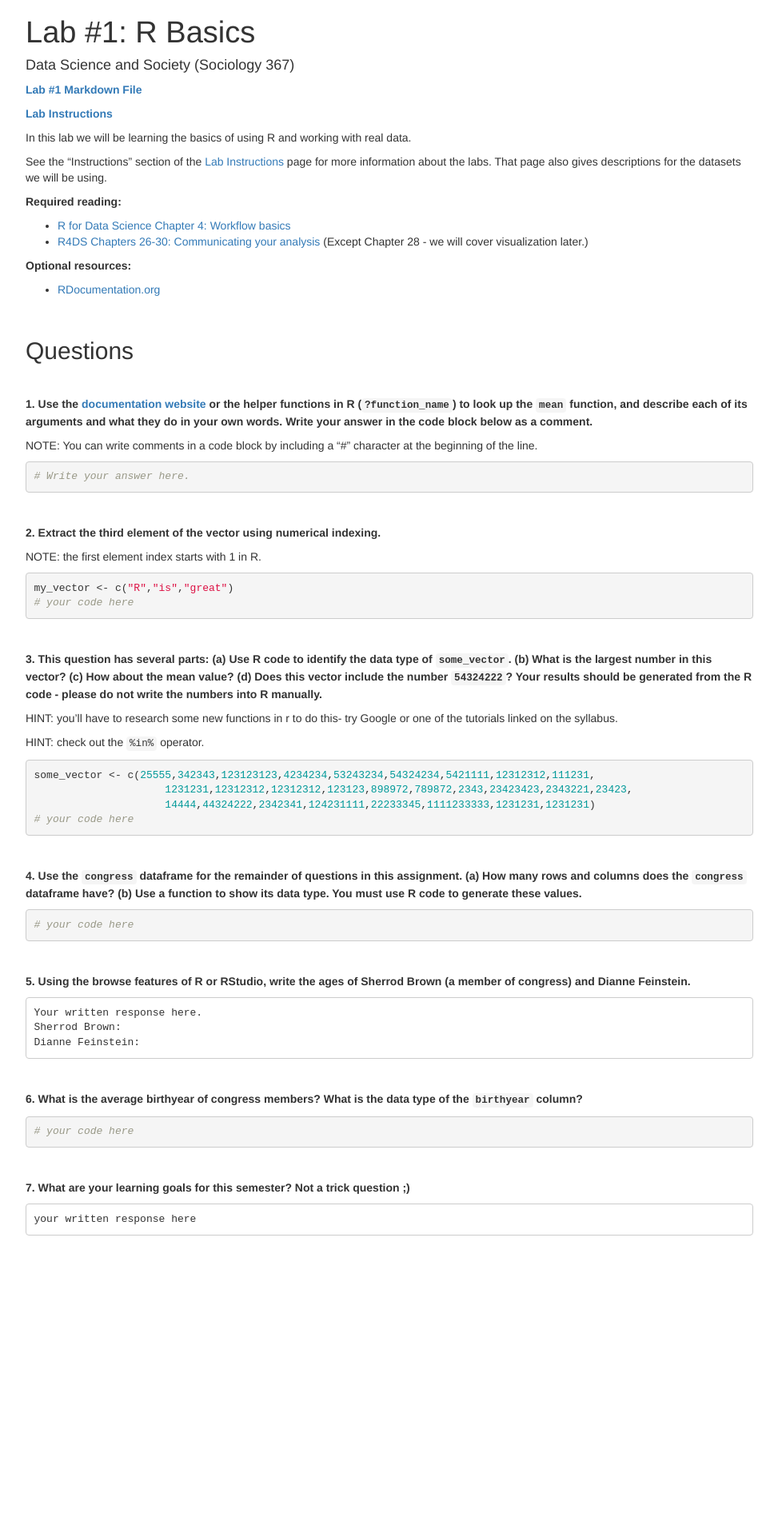
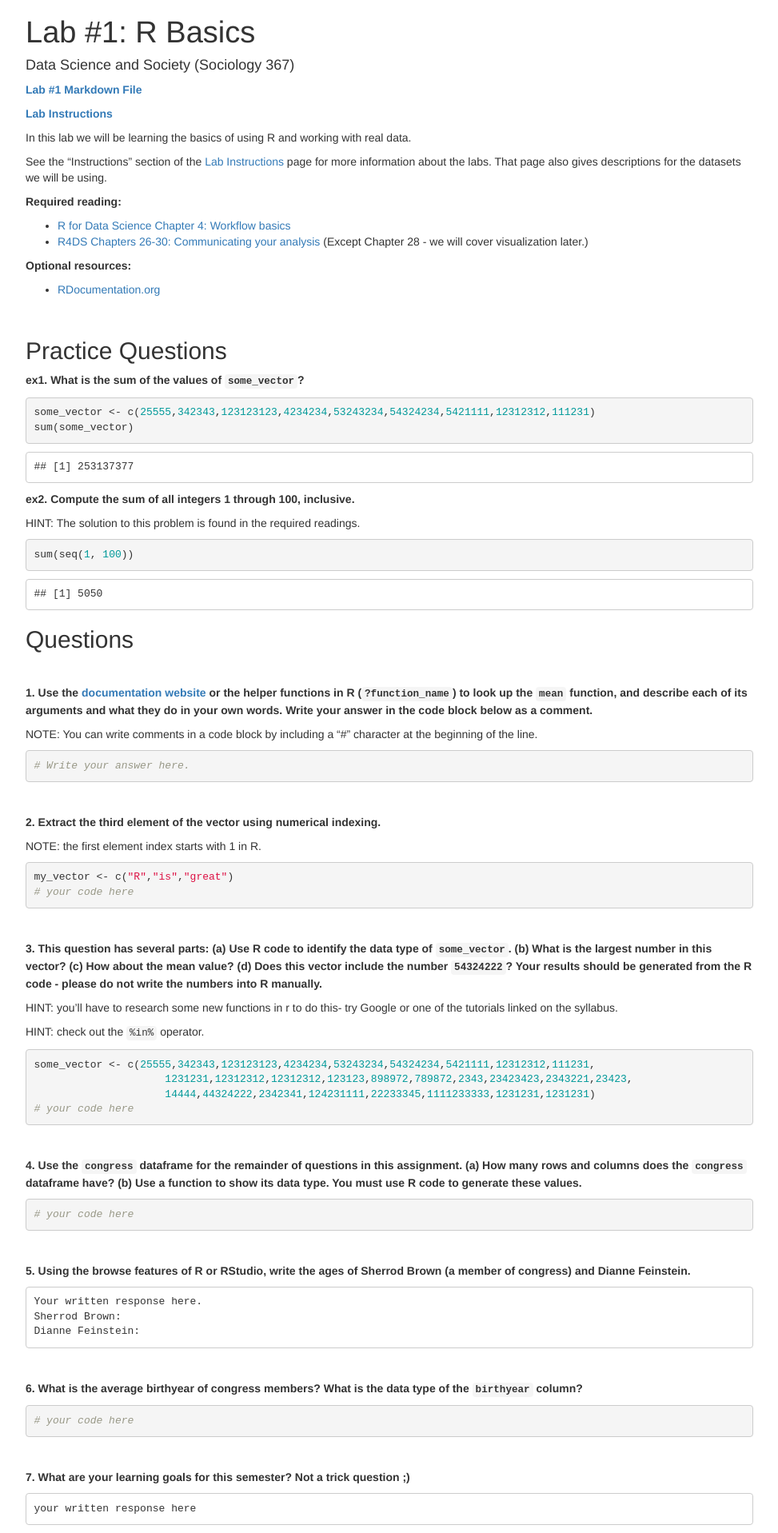
Before and after one commit to dssoc/dssoc.github.io, a Jekyll site: the page assignments/Lab_1.html, which Jekyll copies as it is, in a window 1280 px wide. Shown: the whole page at 80% size, without its empty margins (153-1126 px from the left). Built offline with Jekyll 4.4.1, drawn with Linux system fonts in a browser that asks for light colours; an icon font too large for the unit is left out; before the commit the page ends 1555 px from its top, so only the background shows below that.

Commit message:
Lab 1: added a couple practice problems for

```diff
--- a/assignments/Lab_1.html
+++ b/assignments/Lab_1.html
@@ -184,6 +184,17 @@ pre code {
 <li><a href="%5Bdocumentation%20website%5D(https://www.rdocumentation.org/)">RDocumentation.org</a></li>
 </ul>
 <p><br /></p>
+<div id="practice-questions" class="section level2">
+<h2>Practice Questions</h2>
+<p><strong>ex1. What is the sum of the values of <code>some_vector</code>?</strong></p>
+<pre class="r"><code>some_vector &lt;- c(25555,342343,123123123,4234234,53243234,54324234,5421111,12312312,111231)
+sum(some_vector)</code></pre>
+<pre><code>## [1] 253137377</code></pre>
+<p><strong>ex2. Compute the sum of all integers 1 through 100, inclusive.</strong></p>
+<p>HINT: The solution to this problem is found in the required readings.</p>
+<pre class="r"><code>sum(seq(1, 100))</code></pre>
+<pre><code>## [1] 5050</code></pre>
+</div>
 <div id="questions" class="section level2">
 <h2>Questions</h2>
 <p><br></p>
```
Also changed, not shown: assignments/Lab_1.Rmd (+18 -0 lines).
